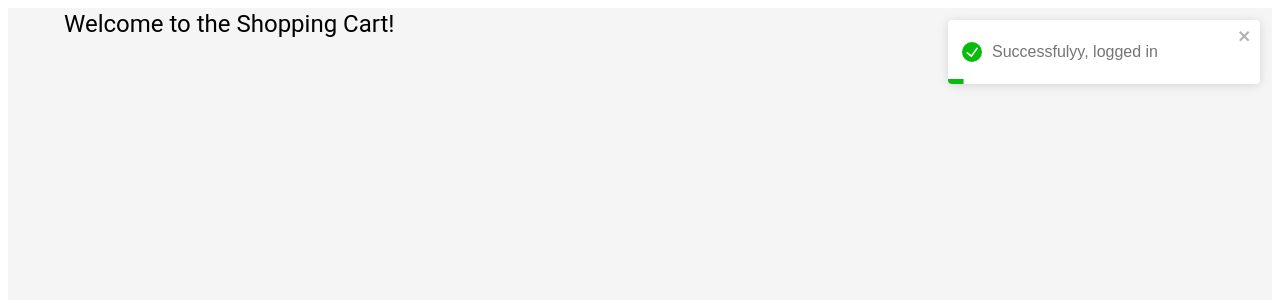
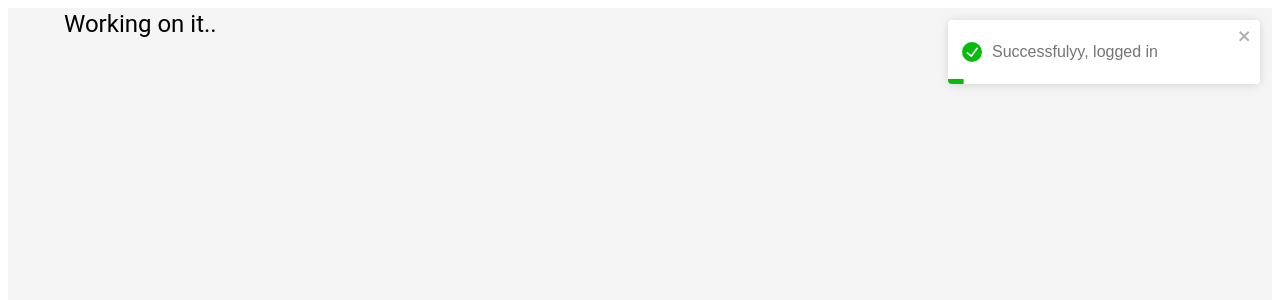
Before and after one commit to Youssef11296/shopping-cart-frontend, a React (Vite) app: page / in a window 1280 px wide. Both pictures are taken after typing "name@example.com", "Sample123" into the empty fields and a click on the button "Submit". Shown: the top 300 px of the page. Built offline with nearby package versions, Linux system fonts and the light colour scheme.

Commit message:
meta-head added for better seo

```diff
--- a/package.json
+++ b/package.json
@@ -14,6 +14,7 @@
     "@emotion/styled": "^11.11.0",
     "@mui/material": "^5.14.4",
     "@types/node": "^20.5.0",
+    "@types/react-helmet": "^6.1.6",
     "axios": "^1.4.0",
     "formik": "^2.4.3",
     "react": "^18.2.0",
--- a/src/components/index.ts
+++ b/src/components/index.ts
@@ -1,3 +1,4 @@
 export { default as LoginForm } from "./LoginForm";
 export { default as RegisterForm } from "./RegisterForm";
 export { default as NotFound } from "./NotFound";
+export { default as MetaHead } from "./shared/MetaHead";
--- /dev/null
+++ b/src/components/shared/MetaHead.tsx
@@ -0,0 +1,21 @@
+import { FC } from 'react'
+import { Helmet } from 'react-helmet'
+import { BRAND } from '../../utils/constants'
+
+interface Props {
+	title: string,
+	content: string,
+	name: string
+}
+
+const MetaHead: FC<Props> = ({ title, name, content }) => {
+	return (
+		<Helmet>
+			<meta charSet="utf-8" />
+			<meta name={name} content={content} />
+			<title>{BRAND.name} | {title}</title>
+		</Helmet>
+	)
+}
+
+export default MetaHead
--- a/src/pages/HomePage.tsx
+++ b/src/pages/HomePage.tsx
@@ -1,12 +1,16 @@
 /* eslint-disable react-refresh/only-export-components */
 import { Typography, Container } from '@mui/material'
 import withAuthGuard from '../hocs/with-auth-guard'
+import { MetaHead } from '../components'
 
 const HomePage = () => {
 	return (
-		<Container>
-			<Typography variant="h5">Welcome to the Shopping Cart!</Typography>
-		</Container>
+		<>
+			<MetaHead title="Home" name="Home Page" content='Welcome to the shopping cart!' />
+			<Container>
+				<Typography variant="h5">Working on it..</Typography>
+			</Container>
+		</>
 	)
 }
 
--- a/src/pages/LoginPage.tsx
+++ b/src/pages/LoginPage.tsx
@@ -1,11 +1,13 @@
 import { Box, Button, Container, Typography } from '@mui/material'
 import { useState } from 'react'
-import { LoginForm, RegisterForm } from '../components'
+import { LoginForm, MetaHead, RegisterForm } from '../components'
 
 const LoginPage = () => {
 	const [isLoginForm, setIsLoginForm] = useState<boolean>(true)
 
 	return (
+		<>
+			<MetaHead title="Home" name="Home Page" content='Welcome to the shopping cart!' />
 			<Container sx={{ py: 4 }}>
 				{isLoginForm ? <LoginForm /> : <RegisterForm />}
 				<Box sx={{
@@ -34,6 +36,7 @@ const LoginPage = () => {
 					}
 				</Box>
 			</Container>
+		</>
 	)
 }
 
```
Also changed, not shown: 1 other file (tests, documents, lock files or other folders). Lines whose indentation alone changed are shown as unchanged.
